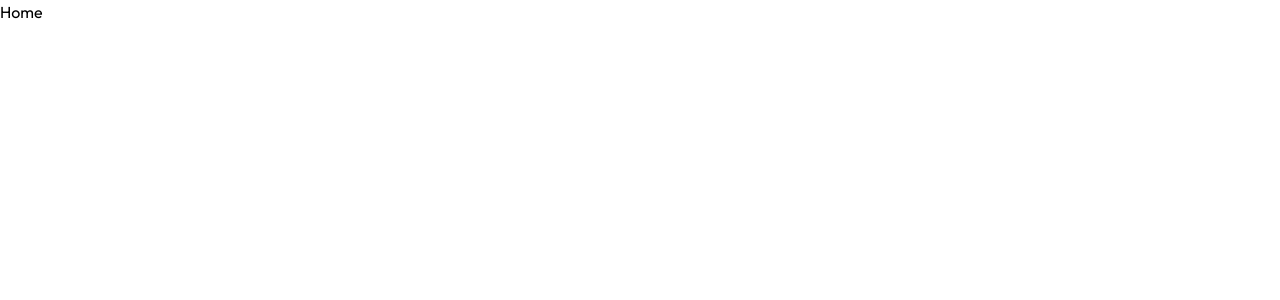
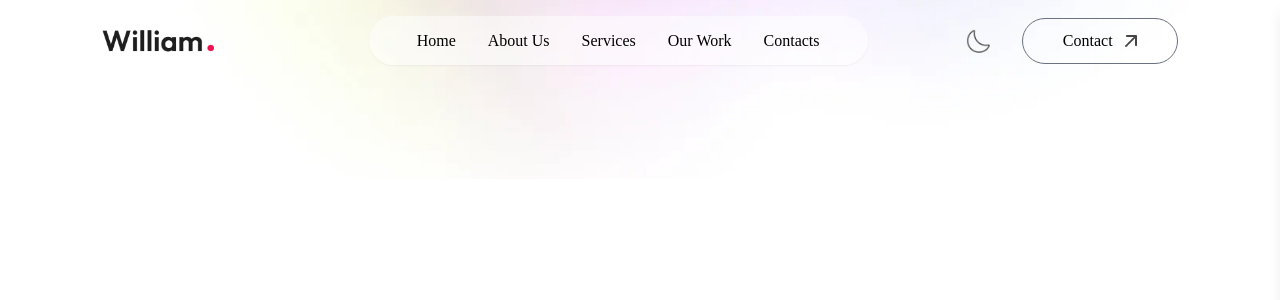
Before and after one commit to Krasimir-Hristov/project01-11-25, a Next.js app: page / in a window 1280 px wide. Shown: the top 300 px of the page. Built offline with nearby package versions, Linux system fonts and the light colour scheme; a web font is replaced by a local one.

Commit message:
implement Navbar component and remove legacy navLinks data

```diff
--- /dev/null
+++ b/app/components/Navbar.tsx
@@ -0,0 +1,88 @@
+import { assets, NavLink, navLinks } from '@/assets/assets.data'
+import Image from 'next/image'
+import Link from 'next/link'
+import React, { useState } from 'react'
+
+const Navbar: React.FC = () => {
+  const [isMenuOpen, setIsMenuOpen] = useState(false)
+
+  const toggleMenu = () => {
+    setIsMenuOpen(!isMenuOpen)
+  }
+
+  return (
+    <>
+      <div className='fixed top-0 right-0 w-11/12 -z-10 translate-y-[-80%]'>
+        <Image src={assets.header_bg_color} alt='' className='w-full' />
+      </div>
+      <nav className='w-full fixed px-5 lg:px-8 xl:px-[8%] py-4 flex items-center justify-between z-50'>
+        <Link href='/'>
+          <Image
+            src={assets.logo}
+            alt='logo'
+            className='w-28 cursor-pointer mr-14'
+          />
+        </Link>
+
+        <ul className='hidden md:flex items-center gap-6 lg:gap-8 rounded-full px-12 py-3 bg-white shadow-sm bg-opacity-50'>
+          {navLinks.map((link: NavLink) => (
+            <li key={link.href}>
+              <Link href={link.href} className='font-Ovo'>
+                {link.label}
+              </Link>
+            </li>
+          ))}
+        </ul>
+
+        <div className='flex items-center gap-4'>
+          <button>
+            <Image src={assets.moon_icon} alt='' className='w-6' />
+          </button>
+          <Link
+            href='/contacts'
+            className='hidden lg:flex items-center gap-3 px-10 py-2.5 border border-gray-500 rounded-full ml-4 font-Ovo'
+          >
+            Contact{' '}
+            <Image src={assets.arrow_icon} alt='arrow' className='w-3' />
+          </Link>
+        </div>
+
+        <button onClick={toggleMenu} className='md:hidden ml-4'>
+          {isMenuOpen ? (
+            <Image src={assets.close_black} alt='Close Menu' className='w-6' />
+          ) : (
+            <Image src={assets.menu_black} alt='Open Menu' className='w-6' />
+          )}
+        </button>
+      </nav>
+
+      {isMenuOpen && (
+        <div
+          className='fixed inset-0 bg-black bg-opacity-50 z-40'
+          onClick={toggleMenu}
+        ></div>
+      )}
+
+      <div
+        className={`fixed top-0 right-0 h-full w-1/2 bg-rosa-50 shadow-lg transform ${
+          isMenuOpen ? 'translate-x-0' : 'translate-x-full'
+        } transition-transform duration-700 ease-in-out z-50 flex flex-col justify-center items-center`}
+      >
+        <button onClick={toggleMenu} className='absolute top-4 right-4'>
+          <Image src={assets.close_black} alt='Close Menu' className='w-6' />
+        </button>
+        <ul className='flex flex-col items-center'>
+          {navLinks.map((link: NavLink) => (
+            <li key={link.href} className='mb-4'>
+              <Link href={link.href} className='font-Ovo font-extrabold'>
+                {link.label}
+              </Link>
+            </li>
+          ))}
+        </ul>
+      </div>
+    </>
+  )
+}
+
+export default Navbar
--- a/app/components/components.data.ts
+++ /dev/null
@@ -1,13 +0,0 @@
-//Navbar Links
-export interface NavLink {
-  href: string
-  label: string
-}
-
-export const navLinks: NavLink[] = [
-  { href: '/', label: 'Home' },
-  { href: '/about', label: 'About Us' },
-  { href: '/services', label: 'Services' },
-  { href: '/work', label: 'Our Work' },
-  { href: '/contacts', label: 'Contacts' },
-]
--- a/app/page.tsx
+++ b/app/page.tsx
@@ -1,7 +1,11 @@
+'use client'
+
+import Navbar from './components/Navbar'
+
 export default function Home() {
   return (
     <>
-      <div>Home</div>
+      <Navbar />
     </>
   )
 }
```
